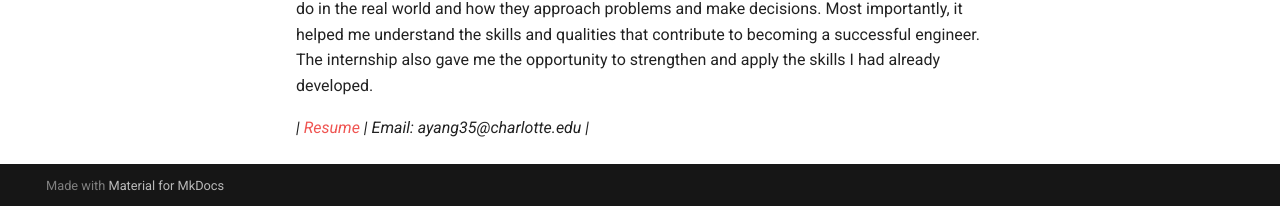
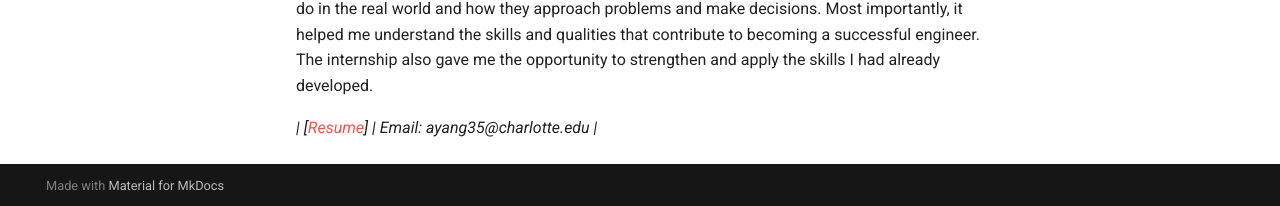
Before and after one commit to AndrewYang2428/andrewyang-megr2156-lab-portfolio, an MkDocs documentation site: the page built from docs/aboutme/index.md, in a window 1280 px wide. Shown: the part 692-898 px from the top of the page. Built offline with MkDocs 1.6.1 and Material for MkDocs 9.7.7, drawn with Linux system fonts in a browser that asks for light colours.

```diff
--- a/docs/aboutme/index.md
+++ b/docs/aboutme/index.md
@@ -8,4 +8,4 @@ Having the skills and ability to design something that can improve an existing p
 
 During the summer of 2026, I had an internship where I worked alongside the Manufacturing Team at US Conec. This experience gave me the opportunity to learn more about what engineers do in the real world and how they approach problems and make decisions. Most importantly, it helped me understand the skills and qualities that contribute to becoming a successful engineer. The internship also gave me the opportunity to strengthen and apply the skills I had already developed.
 
-*| [Resume](file:///C:/Users/18288/OneDrive%20-%20University%20of%20North%20Carolina%20at%20Charlotte/Desktop/Portfolio%20Resume.pdf) | Email: ayang35@charlotte.edu |*
+*| [[Resume](file:///C:/Users/18288/OneDrive%20-%20University%20of%20North%20Carolina%20at%20Charlotte/Desktop/Portfolio%20Resume.pdf)] | Email: ayang35@charlotte.edu |*
```
